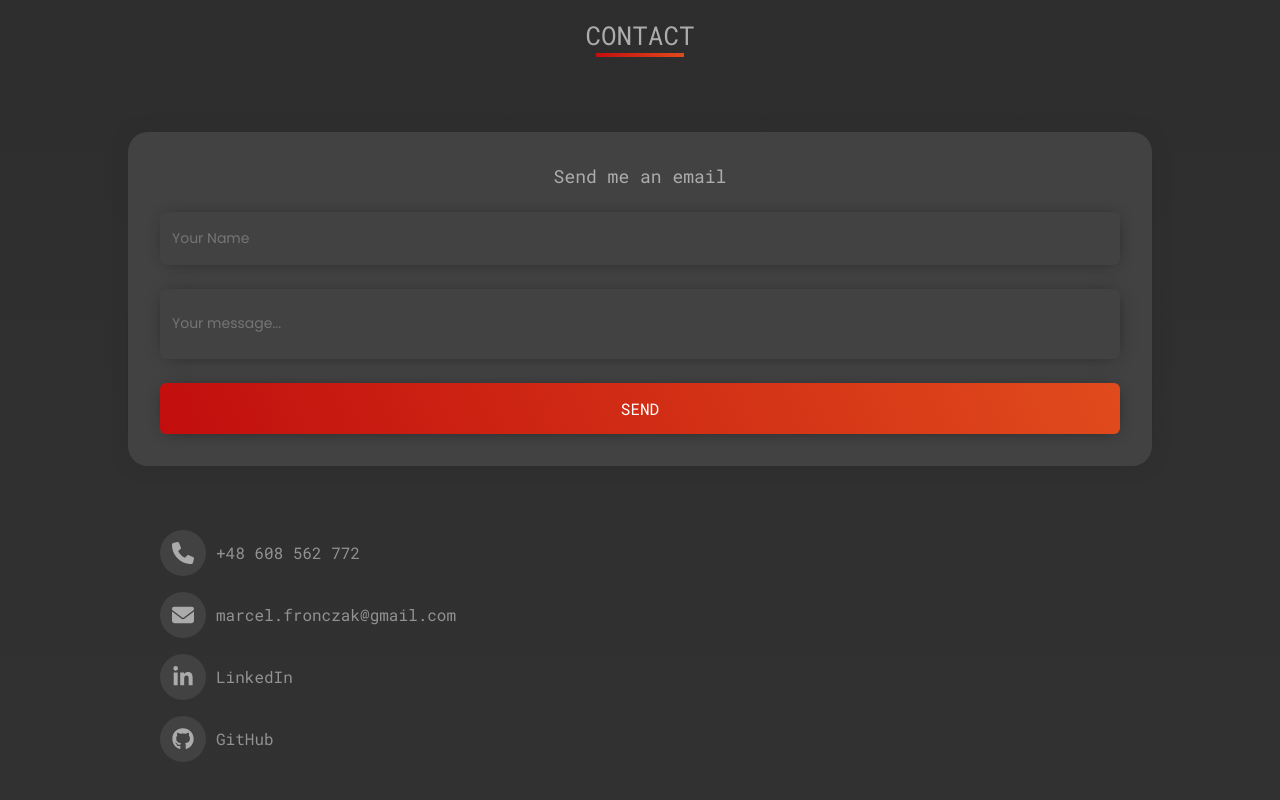
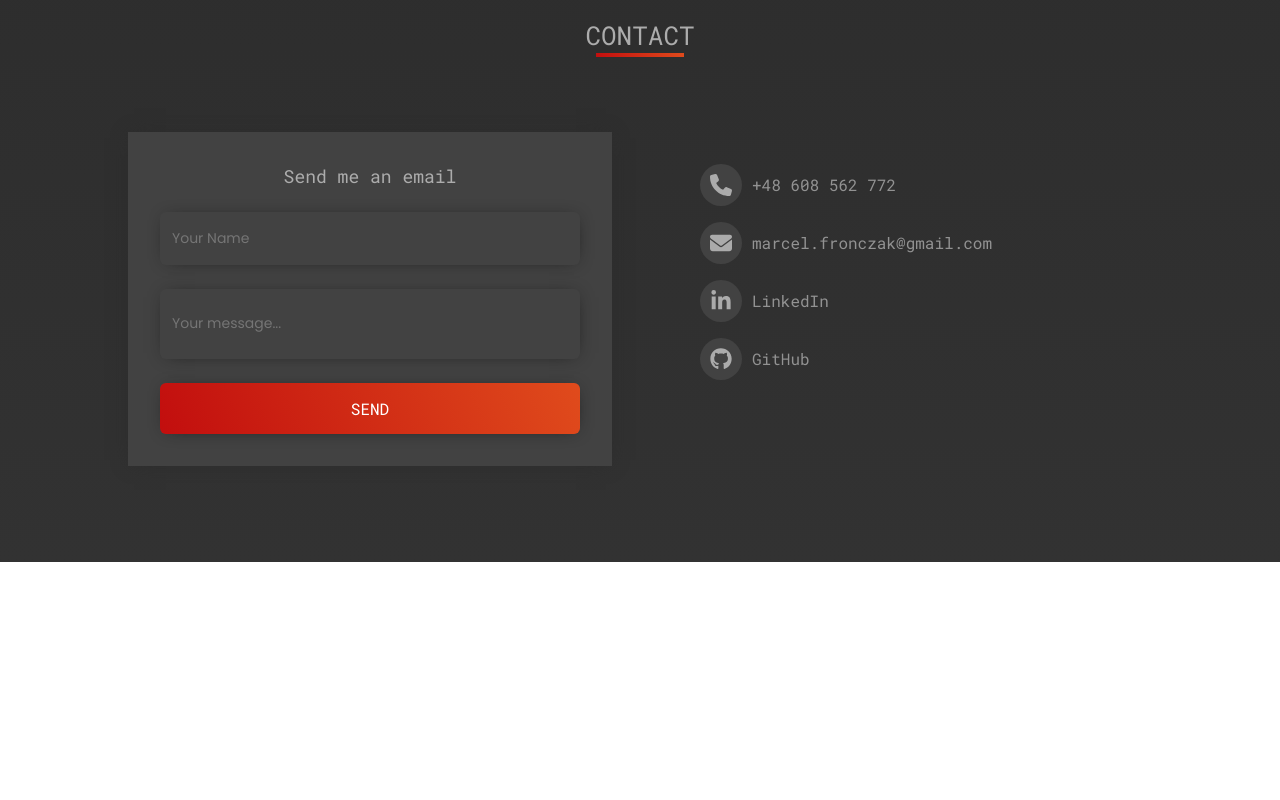
Before and after one commit to MarcelFronczak/portfolio, a React (Create React App) app: page / in a window 1280 px wide. Shown: the part 3991-4791 px from the top of the page. After the commit the page ends 4553 px from the top, so only its background shows below. Built offline with nearby package versions, Linux system fonts and the light colour scheme.

Commit message:
form styling

```diff
--- a/src/styles/contact.scss
+++ b/src/styles/contact.scss
@@ -39,7 +39,7 @@
             justify-content: flex-start;
             align-items: center;
             flex: 1;
-            min-width: 100%;
+            width: 100%;
         }
 
         .form {
@@ -48,7 +48,6 @@
             justify-content: space-between;
             width: 100%;
             padding: 2rem;
-            border-radius: 20px;
 
             h4 {
                 margin: 0 auto 1.5rem;
@@ -97,7 +96,7 @@
                 .social-icon {
                     width: 22px;
                     height: 22px;
-                    padding: 12px;
+                    padding: 10px;
                     border-radius: 50%;
                     margin-right: 10px;
                 }
@@ -221,3 +220,27 @@
         }
     }
 }
+
+@media screen and (min-width: 900px) {
+    .contact {
+        .contact-flex-container {
+            display: flex;
+            flex-direction: row;
+            justify-content: center;
+            align-items: flex-start;
+            min-width: 100%;
+            gap: 3.5rem;
+
+            .contact-col-1,
+            .contact-col-2 {
+                display: flex;
+                justify-content: flex-start;
+                align-items: center;
+                flex: 1;
+                width: 100%;
+            }
+        }
+
+    }
+
+}
```
